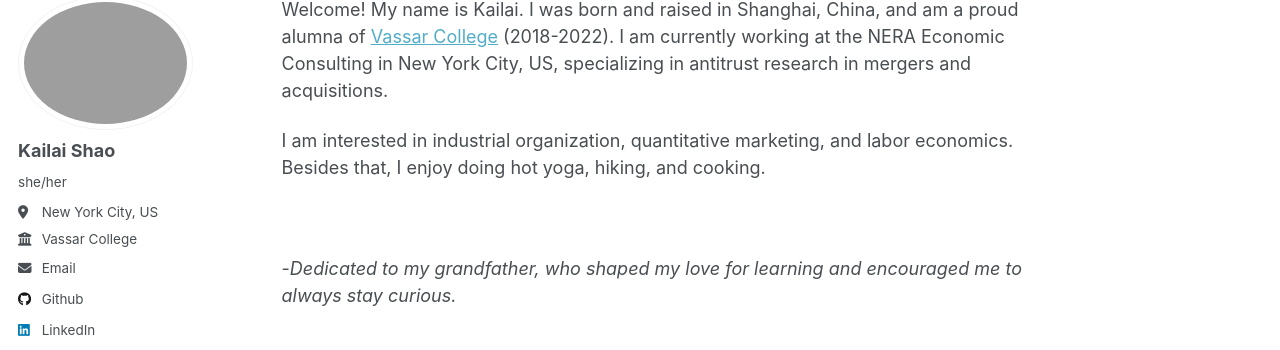
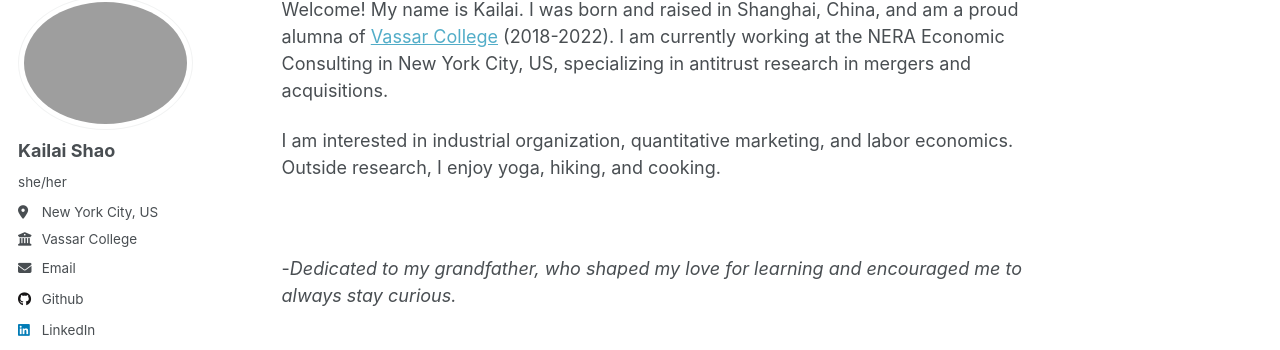
Before and after one commit to kshao19/kshao19.github.io, a Jekyll site: the page built from _pages/about.md, in a window 1280 px wide. Shown: the part 110-460 px from the top of the page. Built offline with Jekyll 4.4.1, drawn with Linux system fonts in a browser that asks for light colours.

Commit message:
Update about.md

```diff
--- a/_pages/about.md
+++ b/_pages/about.md
@@ -9,7 +9,7 @@ redirect_from:
 
 Welcome! My name is Kailai. I was born and raised in Shanghai, China, and am a proud alumna of [Vassar College](https://www.vassar.edu/) (2018-2022). I am currently working at the NERA Economic Consulting in New York City, US, specializing in antitrust research in mergers and acquisitions.
 
-I am interested in industrial organization, quantitative marketing, and labor economics. Besides that, I enjoy doing hot yoga, hiking, and cooking.
+I am interested in industrial organization, quantitative marketing, and labor economics. Outside research, I enjoy yoga, hiking, and cooking.
 
 <br>
 
```
